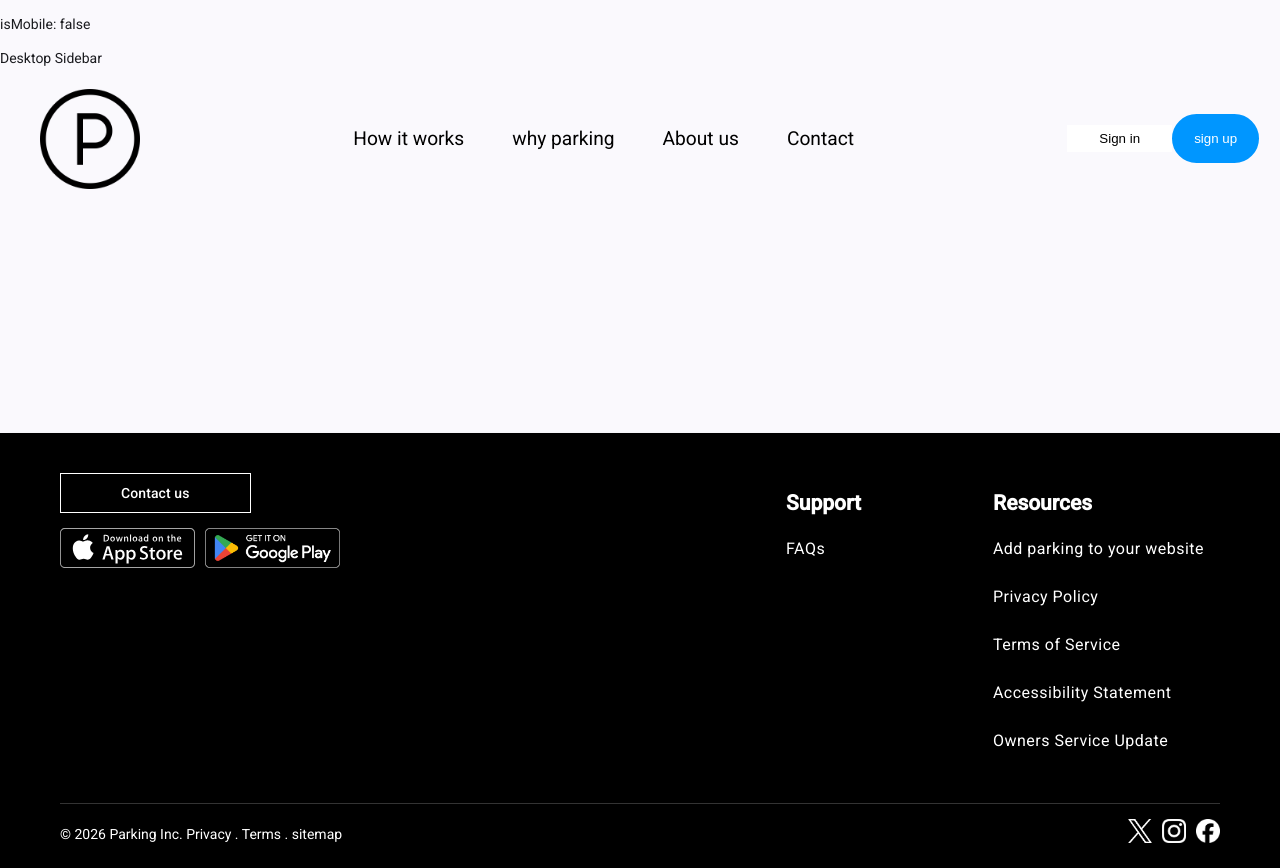
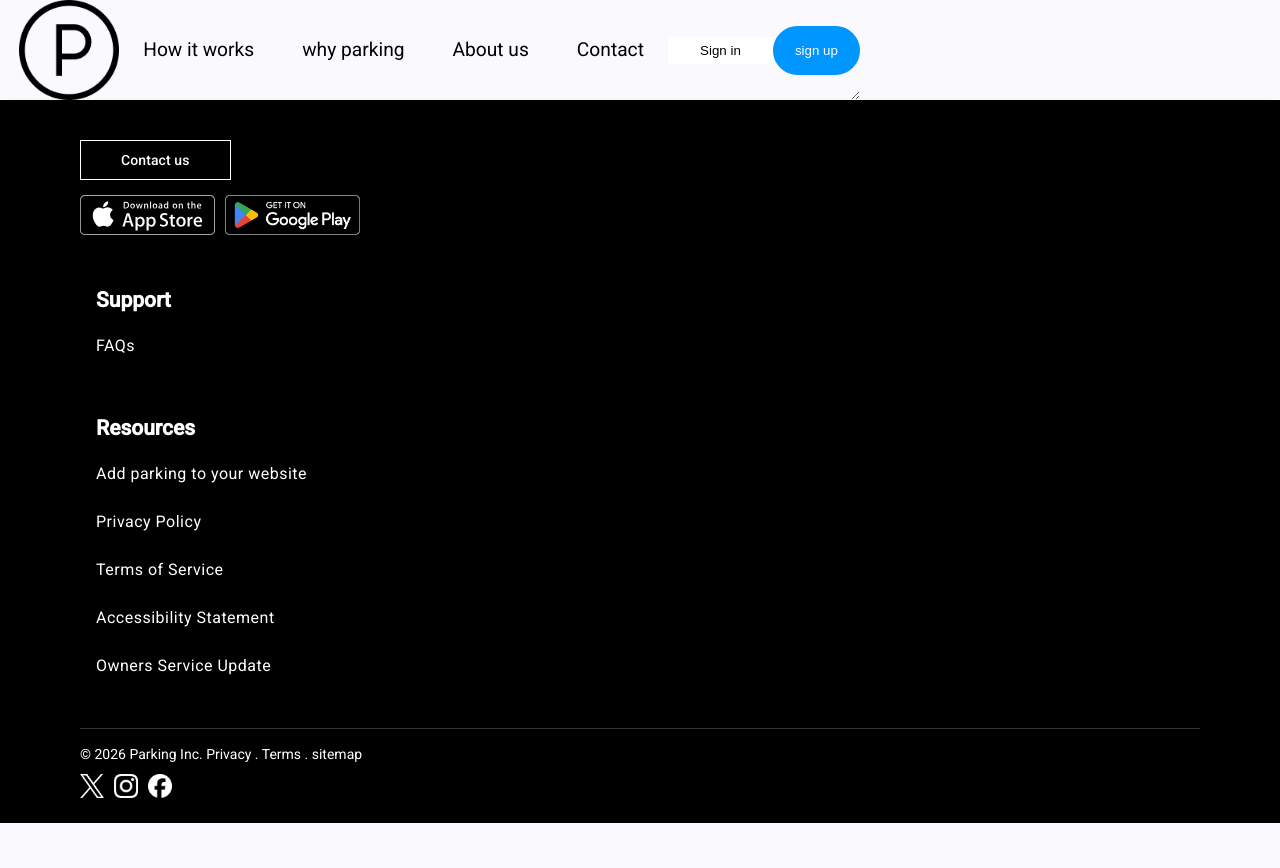
Before and after one commit to Dagimawi7/Parking, an Angular app: page / in a window 1280 px wide. After the commit the page ends 823 px from the top, so only its background shows below. Built offline with nearby package versions, Linux system fonts and the light colour scheme; a web font is replaced by a local one.

Commit message:
fixed the footer layout and resizing to mobile devices

```diff
--- a/src/app/app.html
+++ b/src/app/app.html
@@ -1,11 +1,3 @@
-<p>isMobile: {{isMobile}}</p>
 
-<div *ngIf="!isMobile">
-    Desktop Sidebar
-</div>
-
-<div *ngIf="isMobile">
-    Mobile Navigation
-</div>
 
 <router-outlet></router-outlet>
--- a/src/app/layout/home/component/footer-component/footer-component.css
+++ b/src/app/layout/home/component/footer-component/footer-component.css
@@ -13,9 +13,10 @@
 .footer {
     width: 100%;
     color: white;
-    padding: 30px 20px 15px 20px;
+    padding: 40px 80px 20px 80px;
     background-color: rgb(0, 0, 0);
     overflow-x: hidden; /* no horizontal scrolling */
+
 }
 
 /* mobile design first to stack them vertically*/
@@ -106,59 +107,3 @@ a:active {
     width: 24px;
     height: 24px;
 }
-
-
-/*sm (640px) - Larger phones / small tablets */
-@media (min-width: 640px) {
-    .footer-bottom {
-        flex-direction: row;
-        justify-content: space-between;
-        align-items: center;
-    }
-
-    .contact-div button {
-        padding: 8px 60px;
-    }
-}
-
-
-/* md (768px) - Tablets */
-@media (min-width: 768px) {
-    .footer-links {
-        flex-direction: row;
-        gap: 60px;
-    }
-}
-
-
-/* lg (1024px) - Laptops */
-@media (min-width: 1024px) {
-    .footer-top {
-        flex-direction: row;
-        justify-content: space-between;
-    }
-
-    .footer-links {
-        gap: 80px;
-    }
-}
-
-
-/*xl (1280px) - Desktops */
-@media (min-width: 1280px) {
-    .footer {
-        padding: 40px 60px 20px 60px;
-    }
-
-    .footer-links {
-        gap: 100px;
-    }
-}
-
-
-/*  2xl (1536px) - Large monitors */
-@media (min-width: 1536px) {
-    .footer {
-        padding: 40px 80px 20px 80px;
-    }
-}
--- a/src/app/layout/home/component/footer-component/footer-component.html
+++ b/src/app/layout/home/component/footer-component/footer-component.html
@@ -56,6 +56,5 @@
             </div>
         </div>
 
-
     </div>
 </mat-card>
--- a/src/app/layout/home/component/header-component/header-component.css
+++ b/src/app/layout/home/component/header-component/header-component.css
@@ -10,9 +10,12 @@
 
 .page-header {
   background-color: var(--bgcolor);
-  padding: 1.3rem;
   display: flex;
   justify-content: space-between;
+  width: 100%;
+  height: 100px;
+  overflow: auto;
+  resize: both;
 }
 
 .logo {
@@ -22,7 +25,7 @@
   font-size: 2.5rem;
 }
 
-img {
+.logo-img {
   height: 100px;
   width: 100px;
   align-self: center;
--- a/src/app/layout/home/component/header-component/header-component.html
+++ b/src/app/layout/home/component/header-component/header-component.html
@@ -1,6 +1,6 @@
 <div class="page-header">
   <div class="logo">
-    <img src="/images/parking-logo.png" alt="logo" />
+    <img class="logo-img" src="/images/parking-logo.png" alt="logo" />
   </div>
   <a id="menu-icon" class="menu-icon" (click)="toggleMenu()">
     <i class="fa fa-bars"></i>
--- a/src/app/layout/home/home-component/home-component.css
+++ b/src/app/layout/home/home-component/home-component.css
@@ -1,23 +1,15 @@
-/* Make the page a full-height flex column so footer sticks to bottom */
-:host {
+.main-component{
     display: flex;
     flex-direction: column;
     min-height: 100vh;
+    overflow-x: hidden;
 }
-
-.page-wrapper {
+.header-component{
+    width: 100%;
     display: flex;
-    flex-direction: column;
-    min-height: 100vh;
-    width: 100%;
+    flex-wrap: wrap;
+    overflow-x: hidden;
 }
-
-/* Main content grows to fill all available space, pushing footer down */
-.main-content {
-    flex: 1;
-}
-
-/* Footer stays at the bottom */
-.footer-wrapper {
+.footer-component{
     margin-top: auto;
 }
--- a/src/app/layout/home/home-component/home-component.html
+++ b/src/app/layout/home/home-component/home-component.html
@@ -1,10 +1,9 @@
-<div class="page-wrapper">
-    <app-header-component></app-header-component>
-    <div class="main-content">
-        <app-main-component></app-main-component>
+
+<div class="main-component">
+    <div class="header-component">
+        <app-header-component></app-header-component>
     </div>
-
-    <div class="footer-wrapper">
+    <div class="footer-component">
         <app-footer-component></app-footer-component>
     </div>
 </div>
```
